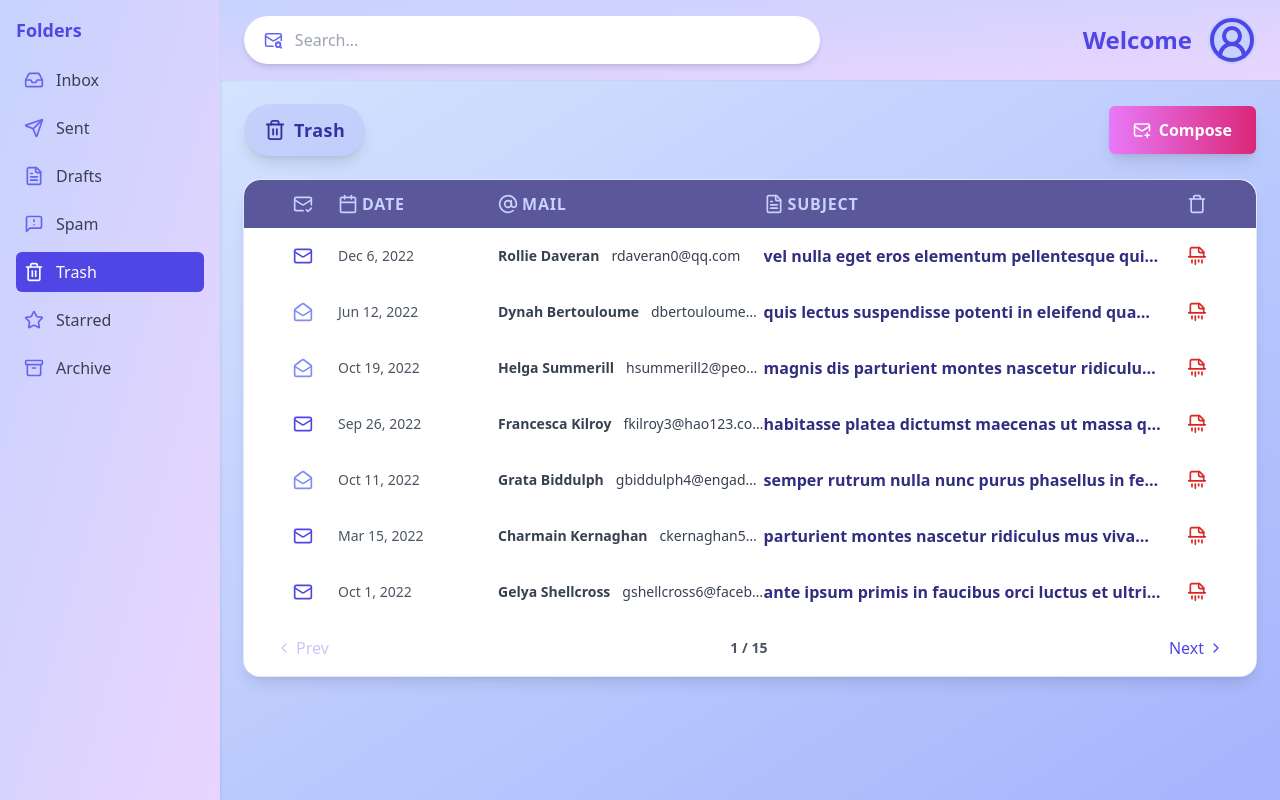
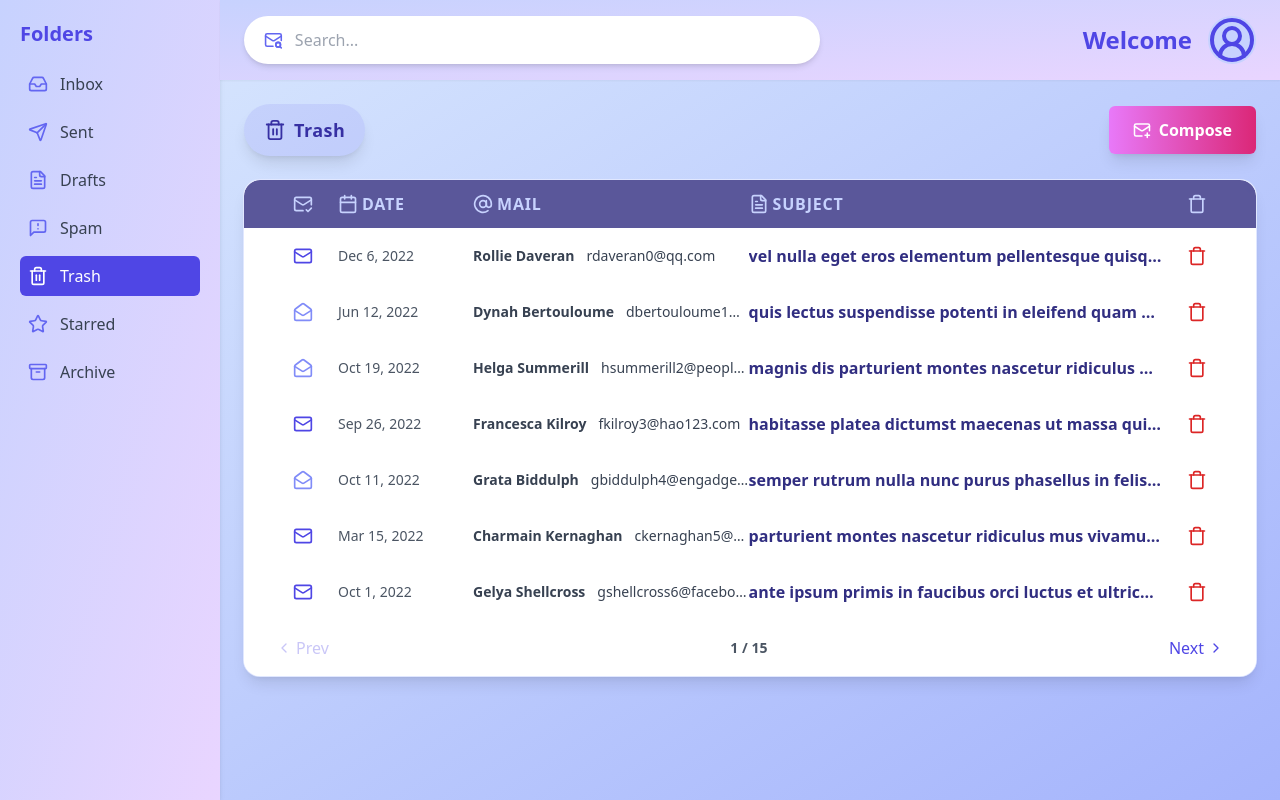
Before and after one commit to vipulkumarcu/React_Mail_Box_Client, a React (Create React App) app: page /landing-page in a window 1280 px wide. Both pictures are taken after a click on the item "Trash". Built offline with nearby package versions, Linux system fonts and the light colour scheme.

Commit message:
Mail Redux Added

```diff
--- a/src/Components/Content/Content.js
+++ b/src/Components/Content/Content.js
@@ -1,19 +1,30 @@
+import { useNavigate } from "react-router-dom";
+import { useDispatch, useSelector } from "react-redux";
+import { selectFolder, selectPage, selectPageSlice, selectTotalPages, setCurrentPage } from "../../Features/MailSlice";
+import { iconsMap } from "../../Helpers/HelperIconVariables";
 import { Inbox, MailPlus, ChevronLeft, ChevronRight } from "lucide-react";
-import { useNavigate } from "react-router-dom";
 import Button from "../Button/Button";
+import Table from "../Table/Table";
 import EmptyState from "../EmptyState/EmptyState";
-import Table from "../Table/Table";
-import { iconsMap } from "../../Helpers/HelperIconVariables";
 
-function Content ( { emails, page, perPage, onPaginate, folderLabel } )
+function Content ()
 {
   const navigate = useNavigate ();
-  const FolderIcon = iconsMap[ folderLabel ] ?? Inbox;
+  const dispatch = useDispatch ();
 
-  // slice for current page
-  const totalPages = Math.max ( 1, Math.ceil ( emails.length / perPage ) );
-  const start = ( page - 1 ) * perPage;
-  const pageEmails  = emails.slice ( start, start + perPage );
+  const folder = useSelector ( selectFolder );
+  const emails = useSelector ( selectPageSlice );
+  const page = useSelector ( selectPage );
+  const totalPages = useSelector ( selectTotalPages );
+
+  const FolderIcon = iconsMap[ folder ] ?? Inbox;
+
+  function paginate ( dir )
+  {
+    if ( dir === "prev" && page > 1 ) dispatch ( setCurrentPage ( page - 1 ) );
+
+    if ( dir === "next" && page < totalPages ) dispatch ( setCurrentPage ( page + 1 ) );
+  }
 
   return (
     <main className = "p-6 overflow-hidden" >
@@ -25,13 +36,14 @@ function Content ( { emails, page, perPage, onPaginate, folderLabel } )
           className = "inline-flex shadow-lg items-center gap-2 bg-indigo-600/10 text-indigo-800 px-5 py-3 rounded-full"
         >
           <FolderIcon size = { 22 } />
-          <span className = "font-semibold text-lg tracking-wide" > { folderLabel } </span>
+          <span className = "font-semibold text-lg tracking-wide" > { folder } </span>
         </div>
 
         <Button
           buttonText = {
             <span className = "flex items-center gap-2" >
-              <MailPlus size = { 18 } /> Compose
+              <MailPlus size = { 18 } />
+              Compose
             </span>
           }
           className = "bg-gradient-to-r from-fuchsia-400 to-pink-600 text-white font-semibold px-6 py-3 rounded-md shadow-lg hover:shadow-xl hover:scale-105 transition"
@@ -43,10 +55,10 @@ function Content ( { emails, page, perPage, onPaginate, folderLabel } )
       <div className="rounded-2xl shadow-lg ring-1 ring-indigo-100 overflow-hidden bg-white">
 
         {
-          pageEmails.length
+          emails.length
           ? (
             <>
-              <Table emails = { pageEmails } folderLabel = { folderLabel } />
+              <Table emails = { emails } folder = { folder } />
               {/* <Table emails = { pageEmails } folderLabel = { folderLabel } onDelete = { handleDelete } /> */}
               <div className = "flex items-center justify-between px-8 py-4 bg-white" >
 
@@ -57,7 +69,7 @@ function Content ( { emails, page, perPage, onPaginate, folderLabel } )
                     </span>
                   }
                   className = "text-indigo-600 font-medium hover:text-indigo-800 disabled:opacity-30"
-                  onClick = { () => onPaginate ( "prev" ) }
+                  onClick = { () => paginate ( "prev" ) }
                   disabled = { page === 1 }
                 />
 
@@ -72,14 +84,14 @@ function Content ( { emails, page, perPage, onPaginate, folderLabel } )
                     </span>
                   }
                   className = "text-indigo-600 font-medium hover:text-indigo-800 disabled:opacity-30"
-                  onClick = { () => onPaginate ( "next" ) }
+                  onClick = { () => paginate ( "next" ) }
                   disabled = { page >= totalPages }
                 />
 
               </div>
             </>
             )
-          : <EmptyState folder = { folderLabel } />
+          : <EmptyState folder = { folder } />
         }
 
       </div>
--- a/src/Components/Sidebar/Sidebar.js
+++ b/src/Components/Sidebar/Sidebar.js
@@ -1,11 +1,16 @@
+import { useDispatch, useSelector } from "react-redux";
+import { setFolder } from "../../Features/MailSlice";
 import { iconsMap } from "../../Helpers/HelperIconVariables";
 
-function Sidebar ( { active, onSelect } )
+function Sidebar ( )
 {
+  const dispatch = useDispatch ();
+  const active = useSelector ( ( state ) => state.mail.folder );
+
   return (
-    <aside className = "row-span-2 bg-gradient-to-br from-indigo-200 to-purple-200 shadow-md p-4 space-y-4" >
+    <aside className = "row-span-2 bg-gradient-to-br from-indigo-200 to-purple-200 shadow-md p-5 space-y-4" >
 
-      <h2 className = "text-lg font-bold text-indigo-600 mb-4" > Folders </h2>
+      <h2 className = "text-xl font-bold text-indigo-600 mb-4" > Folders </h2>
 
       <ul className = "space-y-2" >
 
@@ -14,11 +19,11 @@ function Sidebar ( { active, onSelect } )
             ( [ key, Icon ] ) => (
               <li
                 key = { key }
-                onClick = { () => onSelect ( key ) }
+                onClick = { () => dispatch ( setFolder ( key ) ) }
                 className = {
                   `flex items-center space-x-3 p-2 rounded-md cursor-pointer ${ key === active
                       ? "bg-indigo-600 text-white"
-                      : "hover:bg-indigo-50 text-gray-700"
+                      : "hover:bg-indigo-100 text-gray-700"
                   }`
                 }
               >
--- a/src/Components/Table/Table.js
+++ b/src/Components/Table/Table.js
@@ -1,16 +1,19 @@
-import { MailOpen, Shredder, Mail } from "lucide-react";
+import { useDispatch } from "react-redux";
+import { addToTrash, removeFromTrash } from "../../Features/MailSlice";
+import { headingIconMap } from "../../Helpers/HelperIconVariables";
 import { formatDate, tableHeadings } from "../../Helpers/HelperTableFunctions";
-import { headingIconMap } from "../../Helpers/HelperIconVariables";
+import { MailOpen, Shredder, Mail, Trash } from "lucide-react";
 
-function Table ( { emails,  folderLabel } )
+function Table ( { emails, folder } )
 {
-  const headings = tableHeadings ( folderLabel );
+  const dispatch = useDispatch ();
+  const headings = tableHeadings ( folder );
 
   return (
     <div className = "w-full overflow-hidden" >
 
       <div
-        className = "grid grid-cols-[70px_160px_2fr_3fr_70px] items-center text font-semibold uppercase tracking-wider text-indigo-200 bg-indigo-900/80 backdrop-blur sticky top-0 py-3 px-6"
+        className = "grid grid-cols-[70px_135px_2fr_3fr_70px] items-center text font-semibold uppercase tracking-wider text-indigo-200 bg-indigo-900/80 backdrop-blur sticky top-0 py-3 px-6"
       >
         {
           headings.map (
@@ -20,7 +23,7 @@ function Table ( { emails,  folderLabel } )
                 className = { `flex items-center justify-${ index === 0 || index === headings.length - 1 ? "center" : "start"
                 } gap-1` }
               >
-                { headingIconMap[heading] }
+                { headingIconMap[ heading ] }
                 { heading.trim () }
               </div>
             )
@@ -39,7 +42,7 @@ function Table ( { emails,  folderLabel } )
               />
 
               <div
-                className = "grid grid-cols-[70px_160px_2fr_3fr_70px] items-center px-6 py-4 cursor-pointer transition-transform transform group-hover:scale-[1.02]"
+                className = "grid grid-cols-[70px_135px_2fr_3fr_70px] items-center px-6 py-4 cursor-pointer transition-transform transform group-hover:scale-[1.02]"
               >
 
                 <div className = "flex justify-center items-center" >
@@ -69,17 +72,32 @@ function Table ( { emails,  folderLabel } )
                 </span>
 
                 <div className = "flex justify-center" >
-                  <button
+                  {
+                    folder === "Trash"
+                    ? <button
                         onClick = {
                           ( event ) => {
                             event.stopPropagation ();
-                        // onDelete?.( email.id ?? idx );
+                            dispatch ( removeFromTrash ( { ...email } ) );
+                          }
+                        }
+                        className = "text-red-600 hover:text-red-800"
+                      >
+                        <Trash size = { 20 } />
+                      </button>
+
+                    : <button
+                      onClick = {
+                        ( event ) => {
+                          event.stopPropagation ();
+                          dispatch ( addToTrash ( { ...email, folder } ) );
                         }
                       }
                       className = "text-red-600 hover:text-red-800"
                     >
                       <Shredder size = { 20 } />
                     </button>
+                  }
 
                 </div>
 
--- a/src/Features/MailSlice.js
+++ b/src/Features/MailSlice.js
@@ -1,10 +1,16 @@
-import { createSlice } from "@reduxjs/toolkit";
+import { createSelector, createSlice } from "@reduxjs/toolkit";
 
 const initialState = {
   inbox: [],
   sent: [],
   trash: [],
-}
+
+  folder: "Inbox",
+  filter: "",
+  currentPage: 1,
+  perPage: 7,
+};
+
 
 const mailSlice = createSlice (
   {
@@ -13,19 +19,94 @@ const mailSlice = createSlice (
     initialState,
 
     reducers: {
-      //Adding mail to appropriate folder
-      addToInbox: ( state, action ) => state.inbox.push ( action.payload ),
-      addToSent: ( state, action ) => state.sent.push ( action.payload ),
-      addToTrash: ( state, action ) => state.trash.push ( action.payload ),
+    /* CRUD */
+      loadData: ( state, { payload } ) => {
+        state.inbox = payload.inbox;
+        state.sent  = payload.sent;
+        state.trash = payload.trash;
+      },
 
-      //Removing mail from appropriate folder
-      removeFromInbox: ( state, action ) => state.inbox = state.inbox.filter ( mail => mail.id !== action.payload.id ),
-      removeFromSent: ( state, action ) => state.sent = state.sent.filter ( mail => mail.id !== action.payload.id ),
-      removeFromTrash: ( state, action ) => state.trash = state.trash.filter ( mail => mail.id !== action.payload.id ),
+      addToInbox: ( state, { payload } ) => {
+        state.inbox.push ( payload )
+      },
+      addToSent: ( state, { payload } ) => {
+        state.sent.push ( payload )
+      },
+      addToTrash: ( state, { payload } ) => {
+        state.trash.push ( payload )
+        state[ payload.folder.toLowerCase () ] = state[ payload.folder.toLowerCase () ].filter (
+          ( mail ) => mail.id !== payload.id )
+      },
+
+      removeFromInbox: ( state, { payload } ) =>{
+        ( state.inbox = state.inbox.filter ( ( mail ) => mail.id !== payload ) )
+      },
+
+      removeFromSent: ( state, { payload } ) => {
+        ( state.sent = state.sent.filter ( ( mail ) => mail.id !== payload ) )
+      },
+
+      removeFromTrash: ( state, { payload } ) => {
+        ( state.trash = state.trash.filter ( ( mail ) => mail.id !== payload.id ) )
+      },
+
+      /* UI state */
+      setFolder: ( state, { payload } ) => {
+        state.folder = payload;
+        state.currentPage = 1;               // reset page on folder switch
+      },
+      setFilter: ( state, { payload } ) => {
+        state.filter = payload;
+        state.currentPage = 1;               // reset page on search
+      },
+      setCurrentPage: ( state, { payload } ) => {
+        state.currentPage = payload;
+      },
     },
   }
 );
 
-export const { addToInbox, addToSent, removeFromInbox, removeFromSent } = mailSlice.actions;
+export const { loadData, addToInbox, addToSent, addToTrash, removeFromInbox, removeFromSent, removeFromTrash, setFolder, setFilter, setCurrentPage, } = mailSlice.actions;
 
-export default mailSlice;
+/* ---------- selectors ---------- */
+const selectMailState = ( state ) => state.mail;
+export const selectFolder = ( state ) => state.mail.folder;
+export const selectFilter = ( state ) => state.mail.filter;
+export const selectPage = ( state ) => state.mail.currentPage;
+export const selectPerPage = ( state ) => state.mail.perPage;
+
+/* raw list for active folder */
+export const selectFolderList = createSelector (
+  [ selectMailState, selectFolder ],
+  ( mail, folder ) => mail[ folder.toLowerCase () ] || []
+);
+
+/* filter by subject OR sender */
+export const selectFilteredList = createSelector (
+  [ selectFolderList, selectFilter ],
+  ( list, filter ) => {
+    const term = filter.trim ().toLowerCase ();
+    if ( !term ) return list;
+    return list.filter (
+       ( e ) =>
+        e.subject.toLowerCase ().includes ( term ) ||
+        ( e.from && e.from.toLowerCase ().includes ( term ) )
+    );
+  }
+);
+
+/* paginated slice + total pages */
+export const selectPageSlice = createSelector (
+  [ selectFilteredList, selectPage, selectPerPage ],
+  ( list, page, perPage ) => {
+    const start = ( page - 1 ) * perPage;
+    return list.slice ( start, start + perPage );
+  }
+);
+
+export const selectTotalPages = createSelector (
+  [ selectFilteredList, selectPerPage ],
+  ( list, perPage ) => Math.max ( 1, Math.ceil ( list.length / perPage ) )
+);
+
+export default mailSlice.reducer;
--- a/src/Pages/EmailView.js
+++ b/src/Pages/EmailView.js
@@ -1,5 +1,5 @@
 import { useEffect, useState } from "react";
-import { MailOpen, Clock, Paperclip, FileText,Download, ArrowBigLeft, Shredder, Mail, AtSign, } from "lucide-react";
+import { MailOpen, Clock, Paperclip, FileText,Download, ArrowBigLeft, Shredder, AtSign, User, } from "lucide-react";
 import { formatDate } from "../Helpers/HelperTableFunctions";
 import { attachmentIcons } from "../Helpers/HelperIconVariables";
 import { Button } from "../Components";
@@ -79,7 +79,7 @@ export default function EmailView ()
             </div>
 
             <div className = "flex items-center gap-2" >
-              <Mail className = "w-6 h-6 text-indigo-500" />
+              <User className = "w-6 h-6 text-indigo-500" />
               <span> { email.to } </span>
             </div>
 
--- a/src/Pages/LandingPage.js
+++ b/src/Pages/LandingPage.js
@@ -1,75 +1,49 @@
-import { useEffect, useState } from "react";
+import { useEffect } from "react";
 import { useDispatch } from "react-redux";
 import { hideLoader, showLoader } from "../Features/LoaderSlice";
-import useEmails from "../Helpers/HelperTableFunctions";
+import { loadData } from "../Features/MailSlice";
+import { formatEmailData } from "../Helpers/HelperTableFunctions";
 import { Sidebar, Topbar, Content } from "../Components";
+import InboxJSON from "../Data/Inbox.json";
+import SentJSON  from "../Data/Sent.json";
+import TrashJSON from "../Data/Trash.json";
 
-
-// useEffect to fetch emails when refreshed after checking local storage for user data
 
 function LandingPage ()
 {
-  const [ folder, setFolder ] = useState ( "Inbox" );
-  const [ currentPage, setCurrentPage ] = useState ( 1 );
-  const [ filter, setFilter ] = useState ( "" );
-
-  const displayName = localStorage.getItem ( "displayName" ) || "";
-
   const dispatch = useDispatch ();
 
-  //-------- Mimicking Signup Loader --------//
   useEffect (
     () => {
-      showLoader ();
+      dispatch ( showLoader () );
 
       const timer = setTimeout (
-        () => dispatch ( hideLoader () ), 4000
+        () => dispatch ( hideLoader () ), 1500
+      );
+
+      dispatch (
+        loadData (
+          {
+            inbox: formatEmailData ( InboxJSON ),
+            sent:  formatEmailData ( SentJSON ),
+            trash: formatEmailData ( TrashJSON ),
+          }
+        )
       );
 
       return () => clearTimeout ( timer );
-    }
+    }, [ dispatch ]
   );
-
-
-  const emails = useEmails ( folder, filter );
-
-  function paginate ( dir )
-  {
-    if ( dir === "prev" && currentPage > 1 )
-    {
-      setCurrentPage ( ( p ) => p - 1 );
-    }
-
-    if ( dir === "next" )
-    {
-      const total = Math.ceil ( emails.length / 7 );
-      setCurrentPage ( ( p ) => ( p < total ? p + 1 : p ) );
-    }
-  }
 
   return (
     <div
       className = "w-screen h-screen grid grid-cols-[220px_1fr] grid-rows-[auto_1fr] bg-gradient-to-br from-blue-100 to-indigo-300"
     >
-      <Sidebar
-        active = { folder }
-        onSelect = {
-          ( f ) => {
-            setFolder ( f );
-            setCurrentPage ( 1 );
-          }
-        }
-      />
+      <Sidebar />
 
-      <Topbar filter = { filter } setFilter = { setFilter } displayName = { displayName } />
+      <Topbar />
 
-      <Content
-        emails = { emails }
-        page = { currentPage }
-        perPage = { 7 }
-        onPaginate = { paginate }
-        folderLabel = { folder }
-      />
+      <Content />
     </div>
   );
 }
```
Also changed, not shown: src/Components/Topbar/Topbar.js (+11 -6 lines), src/Helpers/HelperTableFunctions.js (+5 -40 lines), src/Pages/ComposeEmail.js (+5 -2 lines). Lines whose indentation alone changed are shown as unchanged.
